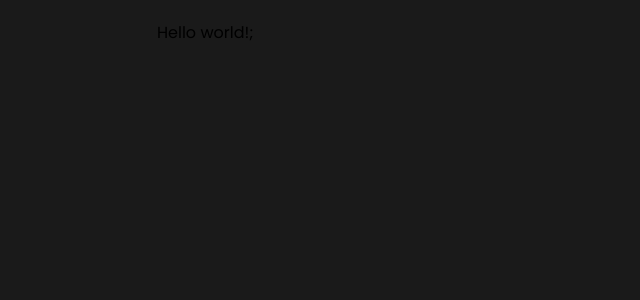
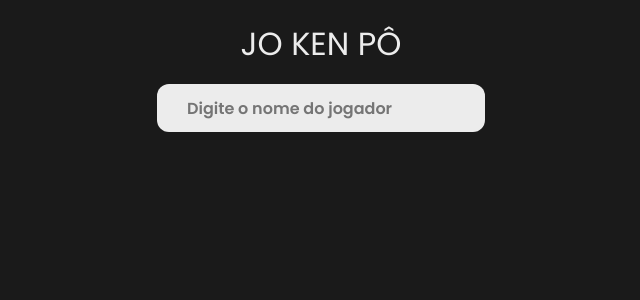
Before and after one commit to mickalala/Jo-ken-po, a React (Vite) app: page / in a window 1280 px wide. Shown: the top 300 px of the page, without its empty margins (319-959 px from the left). Built offline with nearby package versions, Linux system fonts and the light colour scheme.

Commit message:
feat(ui): create Input component with basic styling

```diff
--- a/src/App.jsx
+++ b/src/App.jsx
@@ -1,7 +1,20 @@
+import { Input } from "./components/input";
 import * as C from "./styles";
 
 function App() {
-  return <C.Container>Hello world!;</C.Container>;
+  return (
+    <C.Container>
+      <C.Flex direction="column">
+        <C.Typography weight="400" size="32px" lineHeight="48px">
+          JO KEN PÔ
+        </C.Typography>
+        <Input
+          placeholder="Digite o nome do jogador"
+          onChange={(value) => console.log(value)}
+        />
+      </C.Flex>
+    </C.Container>
+  );
 }
 
 export default App;
--- /dev/null
+++ b/src/components/input/index.jsx
@@ -0,0 +1,10 @@
+import { StyledInput } from "./style";
+
+export const Input = ({ placeholder, onChange }) => {
+  return (
+    <StyledInput
+      placeholder={placeholder}
+      onChange={(e) => onChange(e.target.value)}
+    />
+  );
+};
--- /dev/null
+++ b/src/components/input/style.js
@@ -0,0 +1,13 @@
+import styled from "styled-components";
+
+export const StyledInput = styled.input`
+  width: 100%;
+  height: 48px;
+  background-color: #ececec;
+  padding: 12px 30px;
+
+  font-weight: 700;
+  font-size: 16px;
+  line-height: 24px;
+  border-radius: 12px;
+`;
--- a/src/styles/index.js
+++ b/src/styles/index.js
@@ -38,7 +38,7 @@ export const Flex = styled.div`
   width: 100%;
   align-items: ${(props) => props.align || "center"};
   justify-content: ${(props) => props.justify || "center"};
-  flex-direction: ${(props) => props.flex || "row"};
+  flex-direction: ${(props) => props.direction || "row"};
   gap: ${(props) => props.align || "16px"};
 `;
 export const Spacer = styled.div`
```
